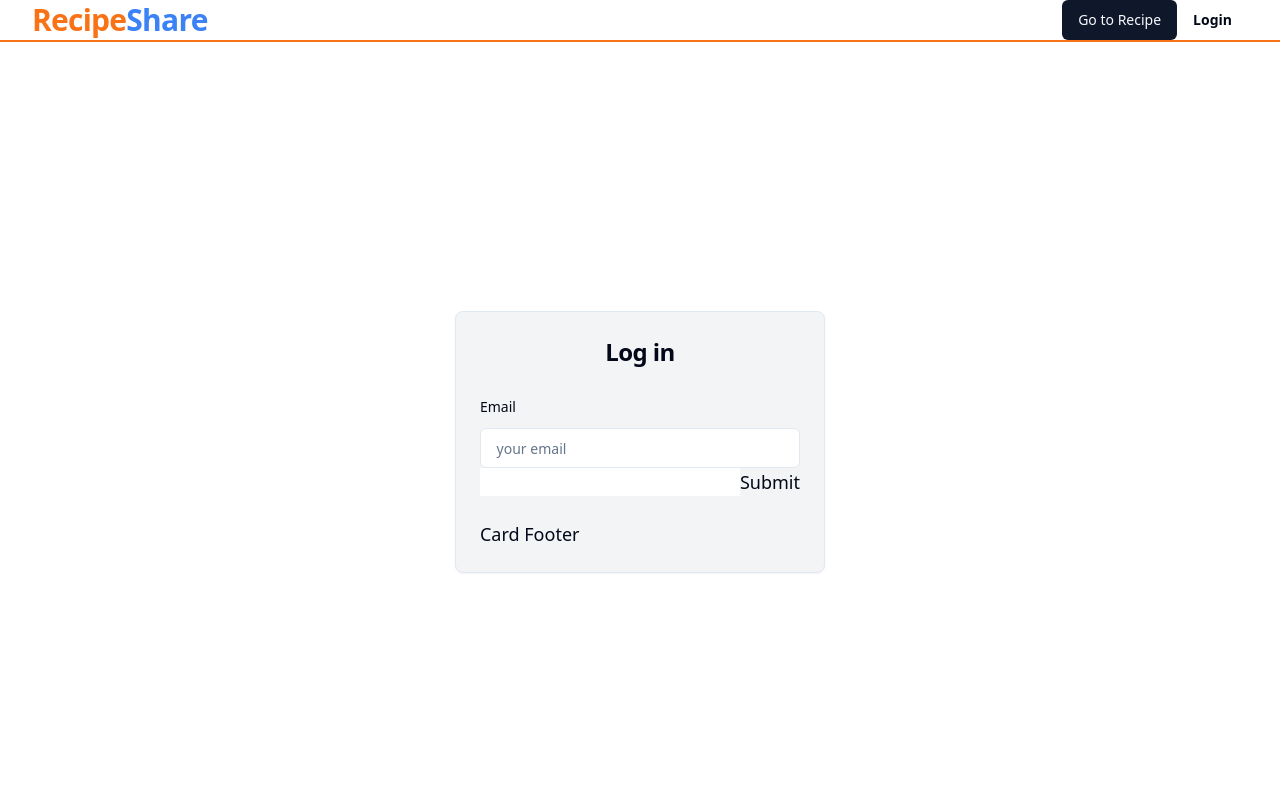
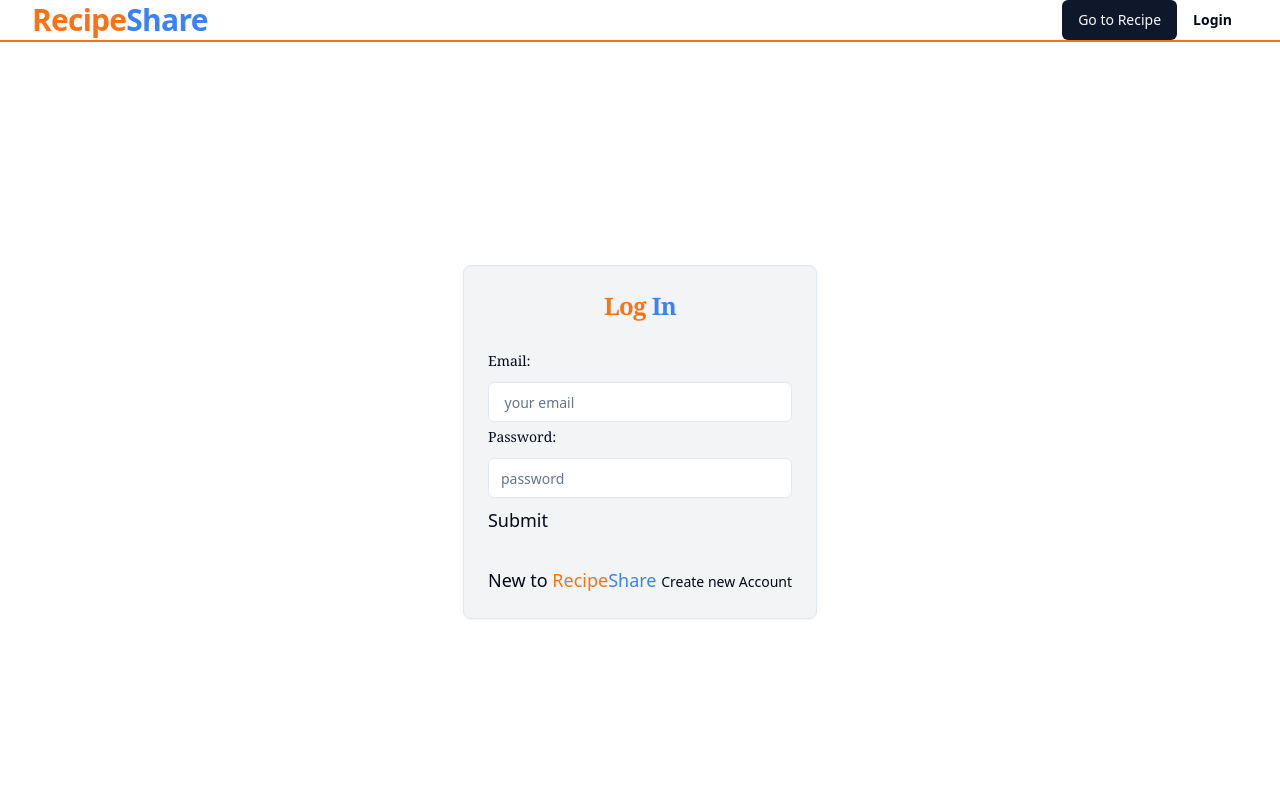
Before and after one commit to hhandu/recipe-share-frontend-dev, a React (Vite) app: page /login in a window 1280 px wide. Shown: the top 800 px of the page. Built offline with nearby package versions, Linux system fonts and the light colour scheme.

Commit message:
log in done

```diff
--- a/src/Pages/LoginPage.tsx
+++ b/src/Pages/LoginPage.tsx
@@ -1,4 +1,4 @@
-
+// this is the log in page all the necessary packages are imported here. React hook form used for validation.
 import {
     Card,
     CardContent,
@@ -11,13 +11,13 @@ import Footer from '@/components/footer';
 import { useForm, SubmitHandler } from "react-hook-form";
 import { Input } from "@/components/ui/input";
 import { Label } from "@/components/ui/label";
+import { Link } from "react-router-dom";
 
 interface IFormInputs {
-    firstName: string,
-    lastName: string,
     email:string,
     value: RegExp,
-    message:string
+    message:string,
+    password: string,
 }
 
 const onSubmit: SubmitHandler<IFormInputs> = data => console.log(data);
@@ -32,13 +32,13 @@ const LoginPage = () => {
 
                 <Card className="bg-gray-100 rounded-lg text-lg">
                     <CardHeader>
-                        <CardTitle className='text-center text-2xl font-bold'> Log in</CardTitle>
+                        <CardTitle className='text-center text-2xl font-bold font-serif'> <span className='text-orange-500' >Log</span> <span className='text-blue-500'> In</span></CardTitle>
 
                     </CardHeader>
                     <CardContent>
                         <form onSubmit={handleSubmit(onSubmit)}>
-                            <div className="grid w-full max-w-sm items-center gap-1.5">
-                                <Label htmlFor="email"className="py-2">Email</Label>
+                            <div className="grid w-full max-w-sm items-center gap-1.5 mx-auto">
+                                <Label htmlFor="email"className="py-2 font-xl font-serif">Email:</Label>
                                 <Input
                                  className="py-2"
                                  type="email"
@@ -46,21 +46,39 @@ const LoginPage = () => {
                                  placeholder=" your email"
 
 
-                                 {...register("email", {pattern: {
+                                 {...register("email", {
+                                    required:{
+                                        value: true,
+                                        message:'email is required',
+                                    },
+                                    pattern: {
                                     value: /[A-Za-z]{3}/,
-                                    message: 'error message'
+                                    message: 'provide a valid email'
                                   }})}
                                   />
+                                  {errors.email && <p className='text-orange-500'>{errors.email?.message}</p>}
+                            </div>
+                            <div className="grid w-full max-w-sm items-center gap-1.5 mx-auto">
+                                 <Label htmlFor="password"className="py-2 font-xl font-serif">Password:</Label>
+                                 <Input
+                                 className="py-2"
+                                 type="password"
+                                 id="password"
+                                 placeholder="password"
+
+                                 {...register("password", {
+                                    required: "Password is required",
+                                    minLength: { value: 6, message: 'Password must be 6 characters or longer' }
+                                })}
+                                 ></Input>
                             </div>
 
-                            {errors.firstName && "First name is required"}
-                            <input {...register("lastName", { required: true })} />
-                            {errors.lastName && "Last name is required"}
-                            <input type="submit" />
+
+                            <input className="py-2" type="submit" />
                         </form>
                     </CardContent>
                     <CardFooter>
-                        <p>Card Footer</p>
+                        <p>New to <span className='text-orange-500' >Recipe</span><span className='text-blue-500'>Share</span> <Link className='text-sm ' to="/signup">Create new Account</Link></p>
                     </CardFooter>
                 </Card>
 
```
